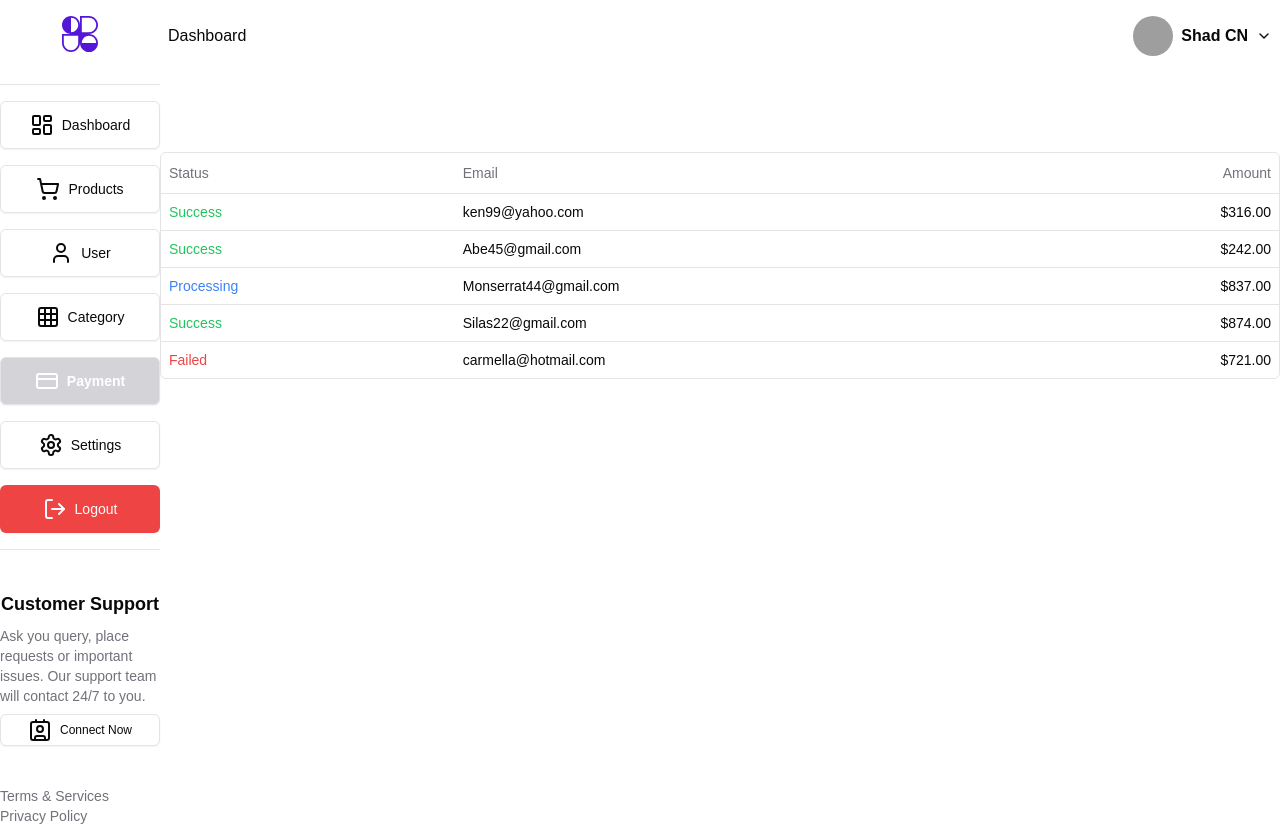
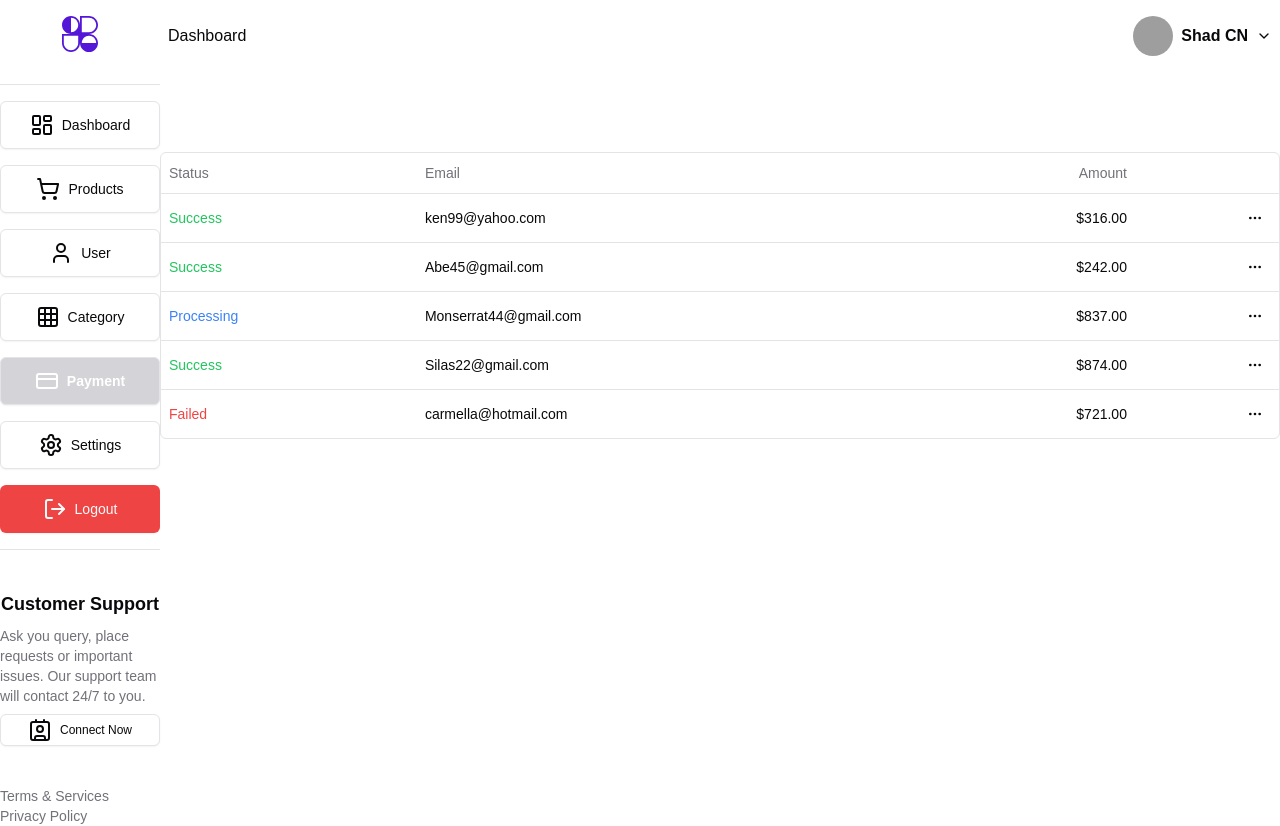
Before and after one commit to eedu7/ecommerce-api, a Next.js app in the folder frontend/: page /admin/dashboard/payment in a window 1280 px wide. Built offline with nearby package versions, Linux system fonts and the light colour scheme; grey boxes are pictures that could not be loaded.

Commit message:
MINOR: added the rows actions i.e edit and delete

```diff
--- a/frontend/src/app/admin/dashboard/(data-modals)/payment/columns.tsx
+++ b/frontend/src/app/admin/dashboard/(data-modals)/payment/columns.tsx
@@ -1,6 +1,10 @@
 "use client"
 
 import {ColumnDef} from "@tanstack/react-table"
+import {Edit, MoreHorizontal, Trash} from "lucide-react"
+
+import {Button} from "@/components/ui/button"
+import {DropdownMenu, DropdownMenuContent, DropdownMenuItem, DropdownMenuTrigger,} from "@/components/ui/dropdown-menu"
 
 export type Payment = {
     id: string
@@ -35,4 +39,23 @@ export const columns: ColumnDef<Payment>[] = [{
         }).format(amount);
         return <div className="text-right font-medium">{formatted}</div>
     }
+}, {
+    id: "actions", cell: ({row}) => {
+        const payment = row.original
+
+        return (<div className="flex justify-end"><DropdownMenu>
+            <DropdownMenuTrigger asChild>
+                <Button variant="ghost" className="h-8 w-8 p-0">
+                    <span className="sr-only">Open menu</span>
+                    <MoreHorizontal className="h-4 w-4"/>
+                </Button>
+            </DropdownMenuTrigger>
+            <DropdownMenuContent align="end">
+                <DropdownMenuItem className="space-x-2 flex items-center"><Edit className="size-4"/>
+                    <span>Edit</span></DropdownMenuItem>
+                <DropdownMenuItem className="space-x-2 flex items-center"><Trash className="size-4"/>
+                    <span>Delete</span></DropdownMenuItem>
+            </DropdownMenuContent>
+        </DropdownMenu></div>)
+    },
 },]
```
